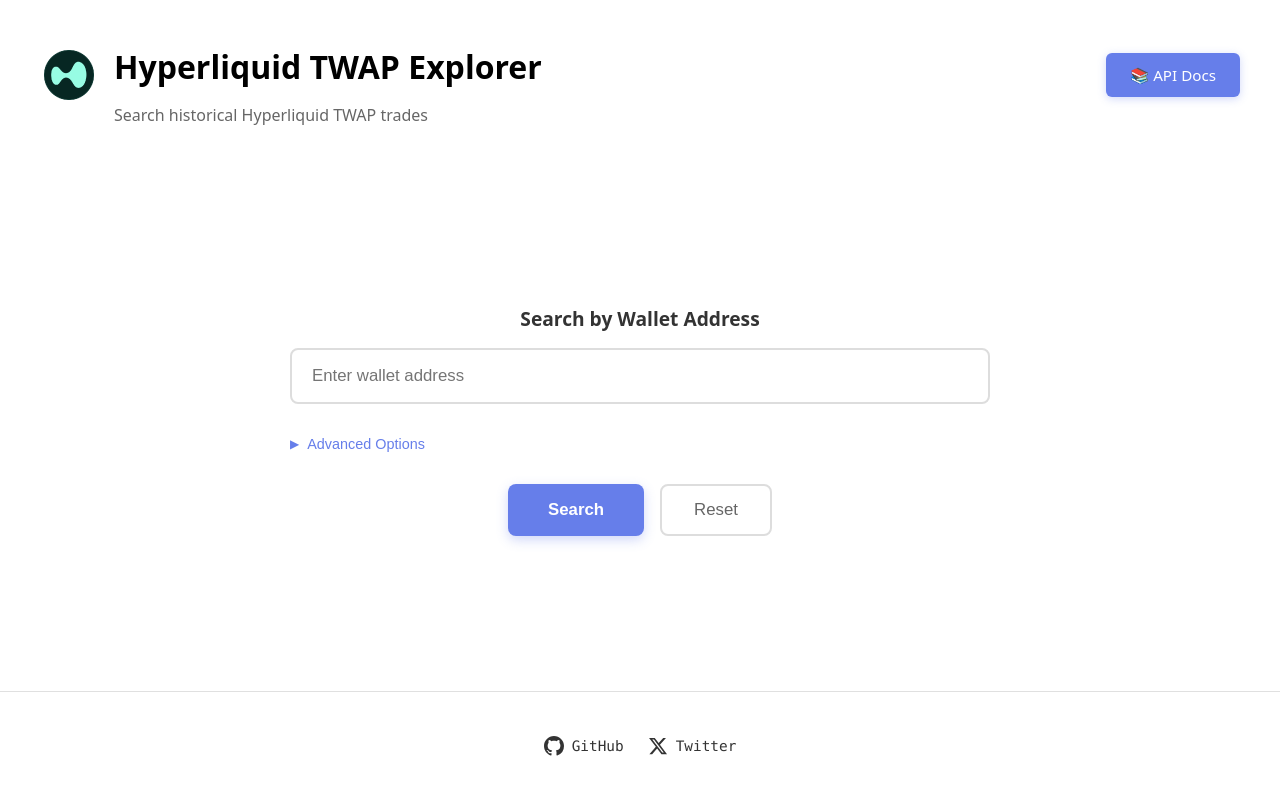
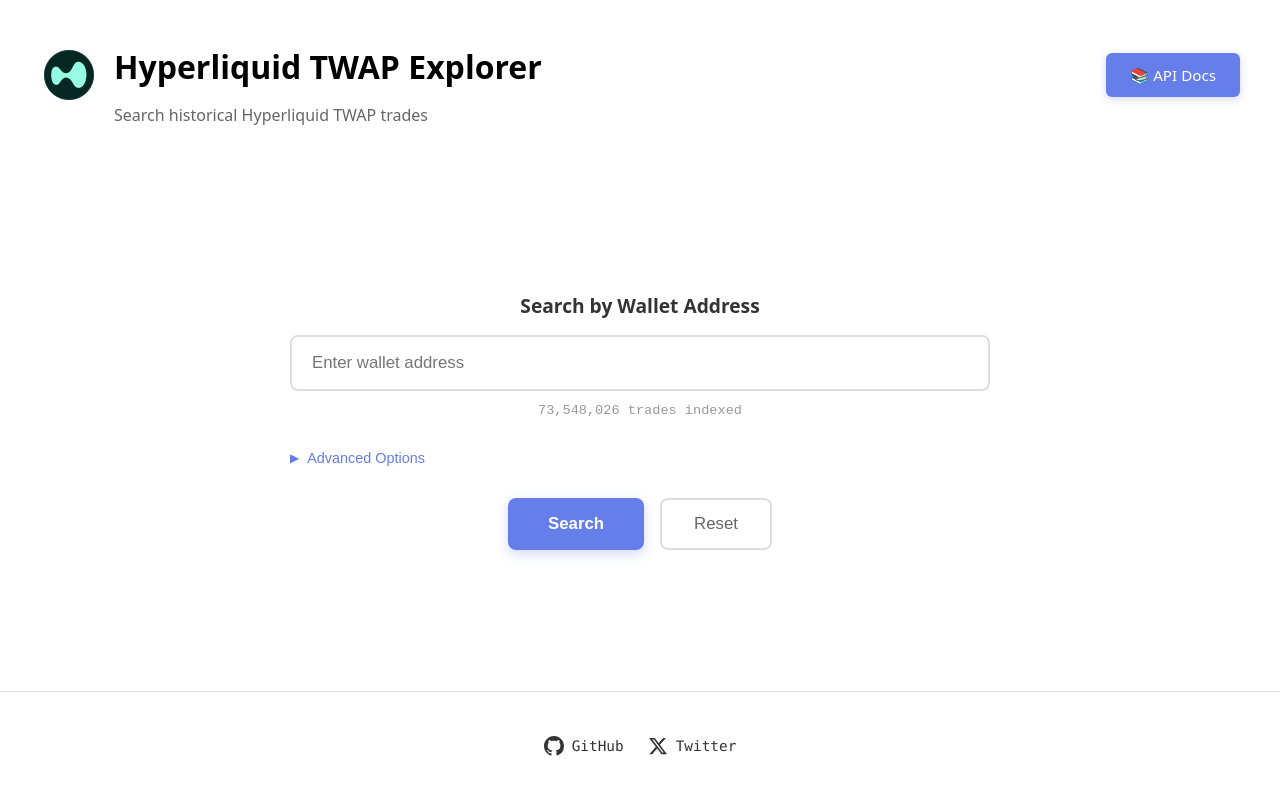
Before and after one commit to bford21/hl-twap-api, a Next.js app: page / in a window 1280 px wide. Shown: the top 794 px of the page. Built offline with nearby package versions, Linux system fonts and the light colour scheme.

Commit message:
add number of txs to frontend

```diff
--- a/src/app/page.tsx
+++ b/src/app/page.tsx
@@ -345,6 +345,17 @@ export default function Home() {
             onFocus={(e) => e.currentTarget.style.borderColor = '#667eea'}
             onBlur={(e) => e.currentTarget.style.borderColor = '#ddd'}
           />
+
+          {/* Trade Count */}
+          <div style={{
+            textAlign: 'center',
+            marginTop: '0.75rem',
+            color: '#999',
+            fontSize: '0.85rem',
+            fontFamily: 'monospace'
+          }}>
+            {(73548026).toLocaleString()} trades indexed
+          </div>
         </div>
 
         {/* Advanced Options Toggle */}
```
